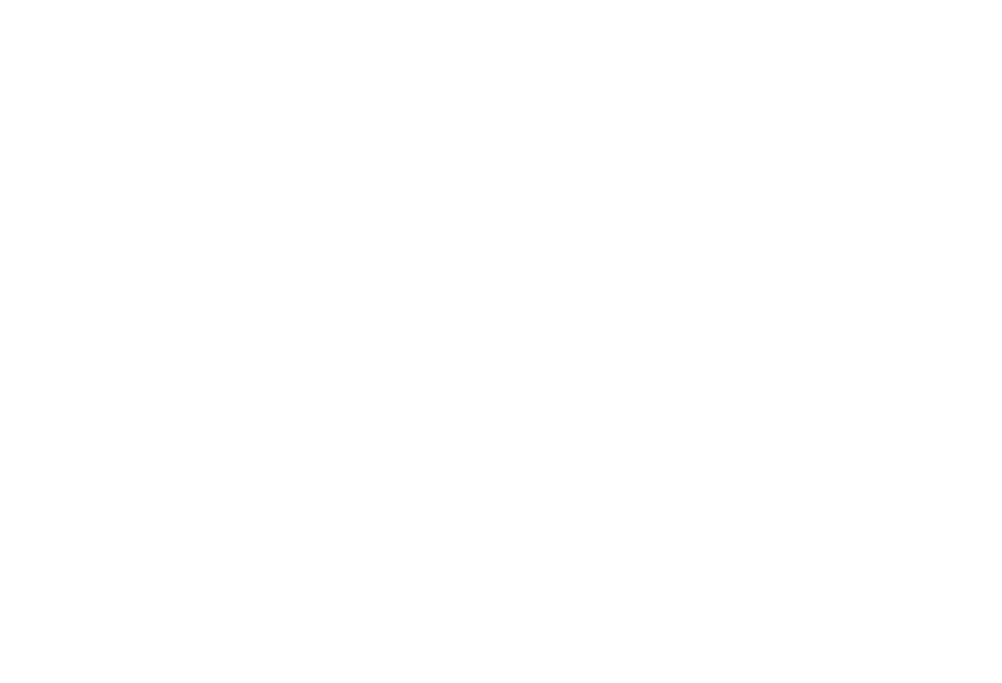
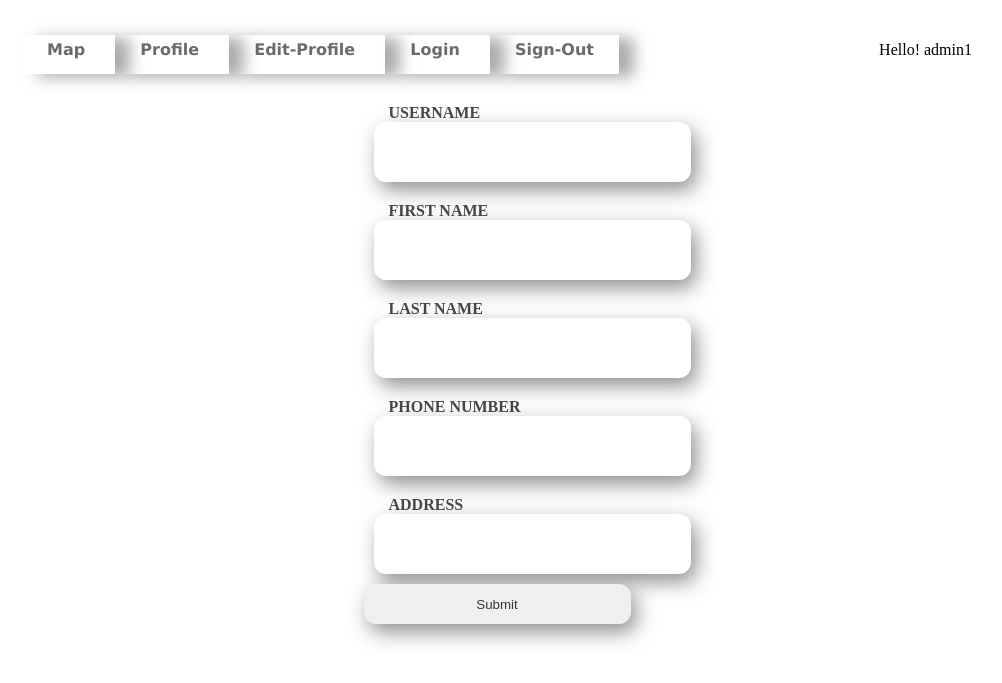
Before and after one commit to Owzaa/Kartoza-Assessment-New, a Django app: page /edit-profile/ in a window 1280 px wide. Before the commit the part shown is empty. Shown: the top 683 px of the page, without its empty margins (143-1145 px from the left). Run offline with Django 4.2, Linux system fonts and the light colour scheme; a user stored in the database is signed in.

Commit message:
updated html injection on profiles

```diff
--- a/portfolio/portfolioApp/templates/login/sign_up.html
+++ b/portfolio/portfolioApp/templates/login/sign_up.html
@@ -2,7 +2,7 @@
 {% block title %}Portfolio Sign-Up  {% endblock %}
 {% block container %}
 <h1 class="container-fluid">{{title}}</h1>
-<form class="container mt-1" method="POST" enctype="multipart/form-data">
+<form class="container mt-3" method="POST" enctype="multipart/form-data">
     {% csrf_token %}
 
     <div class="row">
--- a/portfolio/profiles/models.py
+++ b/portfolio/profiles/models.py
@@ -9,5 +9,5 @@ class UserProfile(models.Model):
     first_name = models.CharField(max_length=100)
     last_name = models.CharField(max_length=100)
     phone_number = models.CharField(max_length=10)
-    address = models.CharField(max_length=255,default="true")
+    address = models.CharField(max_length=255,default="false")
     location =  PlainLocationField(based_fields=['address'], zoom=7)
--- a/portfolio/profiles/templates/profile-edit.html
+++ b/portfolio/profiles/templates/profile-edit.html
@@ -0,0 +1,51 @@
+{% extends 'base.html' %}
+
+{% block title %} Kartoza | User Edit Profile{% endblock %}
+
+{% block container %}
+<form class="container mt-3" method="POST" enctype="multipart/form-data">
+    {% csrf_token %}
+
+    <div class="row">
+        <div class="form-group col-md-12">
+            <label>Username</label>
+            <input type="text" class="form-control mt-1" name="username" id="username" value="{{profiles.username}}" required>
+        </div>
+    </div>
+    <div class="row">
+        <div class="form-group col-md-12">
+            <label>First Name</label>
+            <input type="text" class="form-control mt-1" name="first_name" id="first_name" value="{{profiles.first_name}}" required>
+        </div>
+    </div>
+    <div class="row">
+        <div class="form-group col-md-12">
+            <label>Last Name</label>
+            <input type="text" class="form-control mt-1" name="last_name" id="last_name" value="{{profiles.last_name}}" required>
+        </div>
+    </div>
+
+    <div class="row">
+        <div class="form-group col-md-12">
+            <label>Phone Number</label>
+            <input type="text" class="form-control mt-1" name="phone_number" id="phone_number" value="{{profiles.phone_number}}" required>
+        </div>
+    </div>
+
+    <div class="row">
+        <div class="form-group col-md-12">
+            <label>Address</label>
+            <input type="text" class="form-control mt-1" name="address" id="address" value="{{profiles.address}}" required>
+        </div>
+    </div>
+
+<input type="submit" value="Submit" class="btn btn-primary mt-2">
+</form>
+
+<script>
+    {% if alert %}
+    alert("User details updated successfully.")
+    window.location = "/profileDetails"
+    {% endif %}
+</script>
+{% endblock %}
--- a/portfolio/profiles/views.py
+++ b/portfolio/profiles/views.py
@@ -9,13 +9,10 @@ from django.contrib.auth.decorators import login_required,permission_required
 @login_required(login_url='/login/')
 def profileDetails(request):
     Profile = UserProfile.objects.get(id)
-
     return render(request,"profile-page.html",
     context={'Profile':Profile})
 
 # Profile edit profile details
 @login_required(login_url='/login/')
 def editProfile(request,):
-
-
     return render(request,"profile-edit.html",context={})
```
Also changed, not shown: portfolio/portfolioApp/templates/map/mapDetail.html (+5 -3 lines), portfolio/profiles/templates/profile-page.html (+34 -0 lines).
